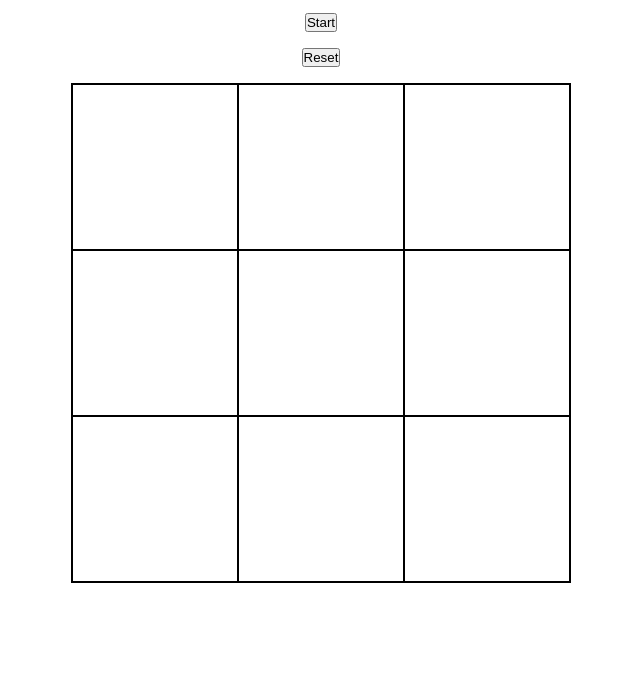
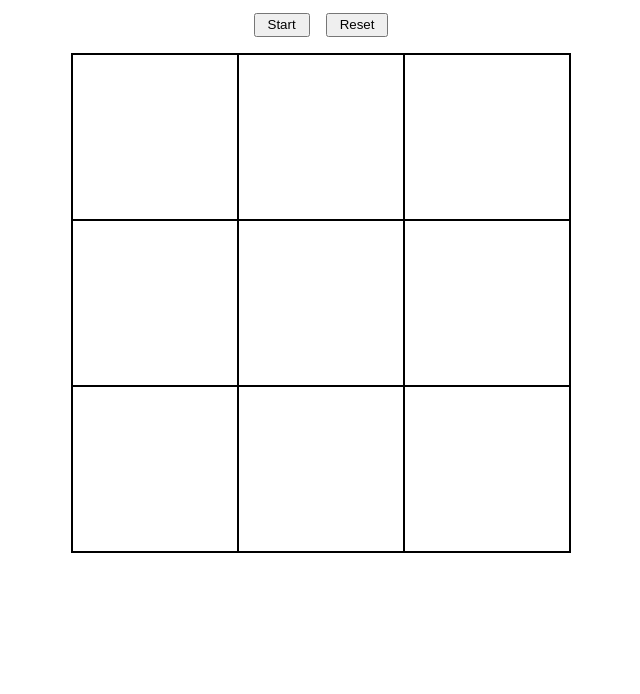
Before and after one commit to cdogcoder/tic-tac-toe, a plain HTML site: page index.html in a window 1280 px wide. Shown: the part 106-800 px from the top of the page, without its empty margins (319-959 px from the left). Drawn offline with Linux system fonts and the light colour scheme.

Commit message:
Wrap game buttons in container
For stylistic purposes.

```diff
--- a/index.html
+++ b/index.html
@@ -9,8 +9,10 @@
     <body>
         <h1>Tic-Tac-Toe</h1>
         <p>Do your worst... one of you? I don't know who I'm rooting for...</p>
-        <button class="start-game-button">Start</button>
-        <button class="reset-game-button">Reset</button>
+        <div class="game-buttons">
+            <button class="start-game-button">Start</button>
+            <button class="reset-game-button">Reset</button>
+        </div>
         <div class="game-board">
             <div class="space-1"></div>
             <div class="space-2"></div>
--- a/styles.css
+++ b/styles.css
@@ -29,3 +29,12 @@ body {
     justify-content: center;
     align-items: center;
 }
+
+.game-buttons {
+    display: flex;
+    gap: 1rem;
+}
+
+.game-buttons button {
+    padding: .15rem .75rem;
+}
```
